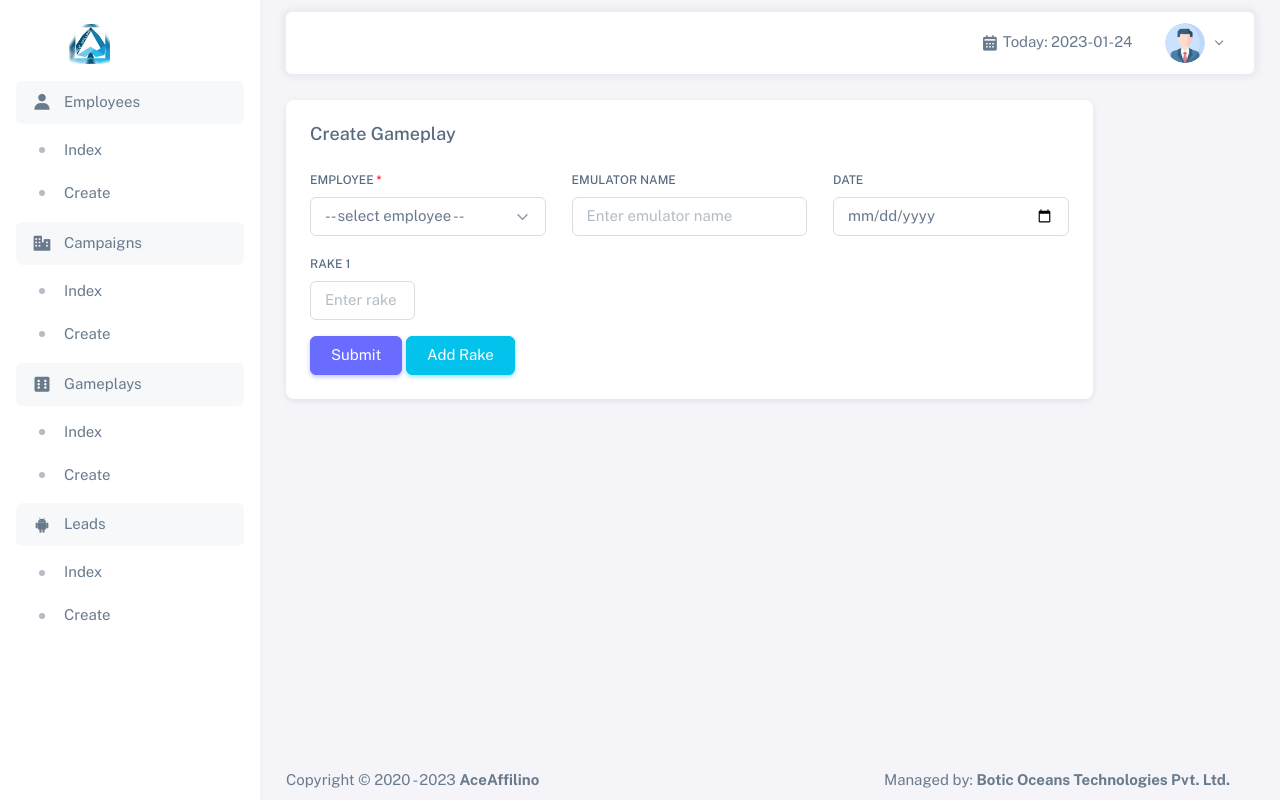
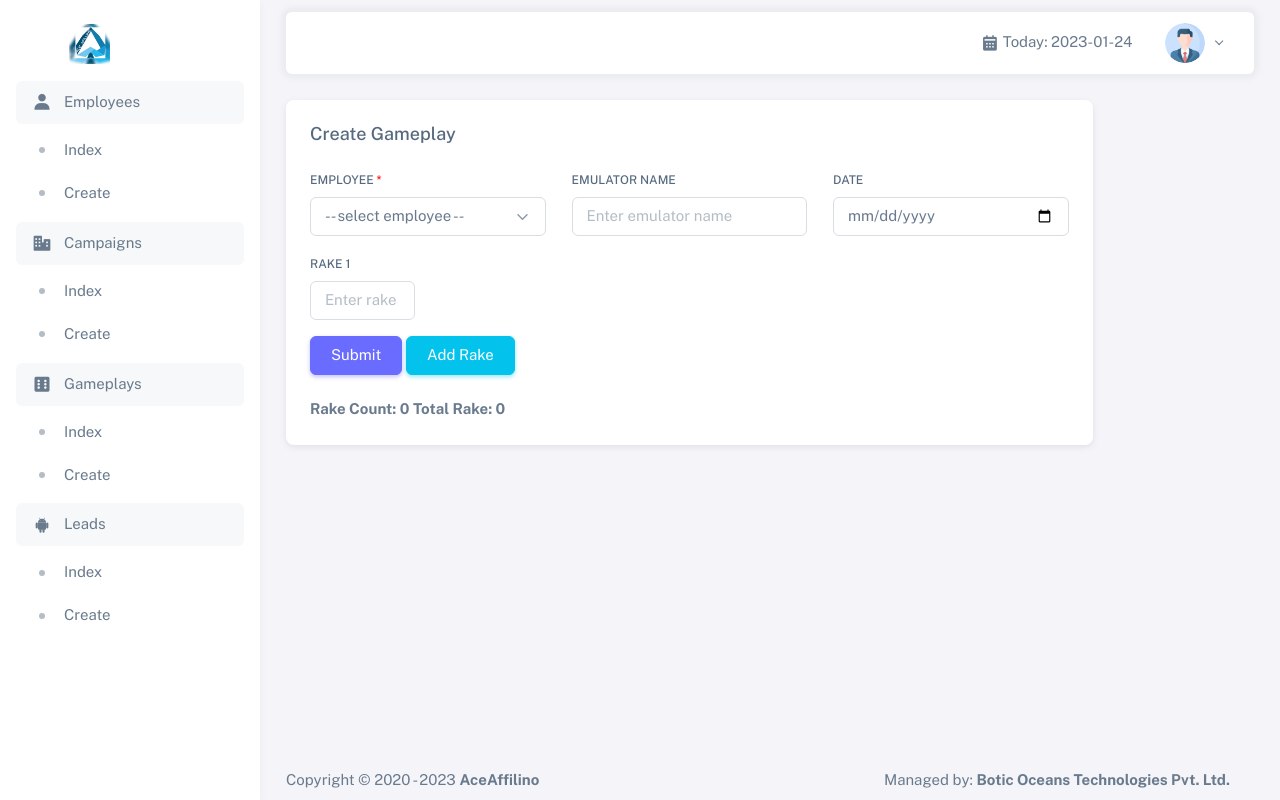
Before and after one commit to Sunil178/Laravel-Styled-PHP, a PHP site: page /gameplays/create in a window 1280 px wide. Run offline with PHP 8.4, Linux system fonts and the light colour scheme; the visitor is signed in with stand-in values (Sample User, id 1); data that the repository does not hold is empty; some libraries are stand-ins or nearby versions.

Commit message:
Made multi valued rake for gameplay

```diff
--- a/controller/campaign.php
+++ b/controller/campaign.php
@@ -12,7 +12,7 @@ else {
     $db_res = $model->create($data);
 }
 
-if ($db_res !== false && $db_res > 0) {
+if ($db_res !== false) {
     session_write_close();
     header("Location: /acampaigns");
 }
--- a/controller/employee.php
+++ b/controller/employee.php
@@ -23,7 +23,7 @@ else {
     $db_res = $model->create($data);
 }
 
-if ($db_res !== false && $db_res > 0) {
+if ($db_res !== false) {
     session_write_close();
     header("Location: /employees");
 }
--- a/controller/lead.php
+++ b/controller/lead.php
@@ -50,7 +50,7 @@ else {
     $db_res = $model->create($data);
 }
 
-if ($db_res !== false && $db_res > 0) {
+if ($db_res !== false) {
     session_write_close();
     header("Location: /leads");
 }
--- a/database/model.php
+++ b/database/model.php
@@ -16,6 +16,10 @@
             global $conn;
             $this->conn = $conn;
             $this->table = $table;
+        }
+
+        public function getConnection() {
+            return $this->conn;
         }
 
         private function affectExecuteRows($stmt) {
--- a/views/gameplays/edit.php
+++ b/views/gameplays/edit.php
@@ -8,5 +8,8 @@
     $model = new Model('gameplays');
     $gameplay = $model->get($gameplay_id);
 
+    $model = new Model('gameplay_rakes');
+    $gameplay_rakes = $model->getBy([ 'gameplay_id' => $gameplay_id ]);
+
     include_once __DIR__."/store.php";
 ?>
--- a/views/gameplays/index.php
+++ b/views/gameplays/index.php
@@ -24,8 +24,8 @@
                         <th> Employee Name </th>
                     <?php } ?>
                     <th> Emulator Name </th>
+                    <th> Count </th>
                     <th> Rake </th>
-                    <th> Count </th>
                     <th> Date </th>
                     <th> Action </th>
                 </tr>
@@ -38,8 +38,8 @@
                             <td> <?php echo $gameplay->name . ' : ' . $gameplay->username ?> </td>
                         <?php } ?>
                         <td> <?php echo $gameplay->emulator_name ?> </td>
+                        <td> <?php echo $gameplay->count ?> </td>
                         <td> <?php echo $gameplay->rake ?> </td>
-                        <td> <?php echo $gameplay->count ?> </td>
                         <td> <?php echo $gameplay->date ?> </td>
                         <td>
                             <a href="/gameplays/edit/<?php echo $gameplay->id ?>" class="btn btn-info btn-sm">Edit</a>
--- a/views/gameplays/store.php
+++ b/views/gameplays/store.php
@@ -42,6 +42,20 @@
                               </div>
                          </div>
                          <div class="row" id="rake-block">
+                              <?php $total_rake = 0; ?>
+                              <?php $rake_count = is_array($gameplay_rakes) ? count($gameplay_rakes) : 0 ; ?>
+                              <?php if ($rake_count > 0) { ?>
+                                   <?php foreach ($gameplay_rakes as $index => $gameplay_rake) { ?>
+                                        <div class="mb-3 col-md-2 rake-input">
+                                             <div class="form-group">
+                                                  <label class="form-label">Rake <?php echo ($index + 1) ?></label>
+                                                  <input type="number" step="any" class="form-control" name="rakes[<?php echo $index ?>]" placeholder="Enter rake <?php echo ($index + 1) ?>" value="<?php echo $gameplay_rake->rake ?>">
+                                                  <input type="hidden" name="rake_ids[<?php echo $index ?>]" value="<?php echo $gameplay_rake->id ?>">
+                                             </div>
+                                        </div>
+                                        <?php $total_rake += $gameplay_rake->rake; ?>
+                                   <?php } ?>
+                              <?php } else { ?>
                                    <div class="mb-3 col-md-2 rake-input">
                                         <div class="form-group">
                                              <label class="form-label">Rake 1</label>
@@ -49,9 +63,14 @@
                                              <input type="hidden" name="rake_ids[0]" value="0">
                                         </div>
                                    </div>
+                              <?php } ?>
                          </div>
                          <button type="submit" class="btn btn-primary">Submit</button>
                          <button type="button" id="add-rake" class="btn btn-info">Add Rake</button>
+                         <br>
+                         <br>
+                         <b><label>Rake Count: <?php echo $rake_count ?></label></b>
+                         <b><label>Total Rake: <?php echo $total_rake ?></label></b>
                     </form>
                </div>
           </div>
@@ -61,7 +80,15 @@
 <?php ob_start(); ?>
 
      <script>
-          var rake_input = $('#rake-block').first().html();
+          var rake_input = `
+<div class="mb-3 col-md-2 rake-input">
+     <div class="form-group">
+          <label class="form-label">Rake 1</label>
+          <input type="number" step="any" class="form-control" name="rakes[0]" placeholder="Enter rake 1">
+          <input type="hidden" name="rake_ids[0]" value="0">
+     </div>
+</div>
+`;
           $('#add-rake').on('click', function(event) {
                new_rake_input = $(rake_input);
                rake_count = $('.rake-input').length + 1;
@@ -69,6 +96,7 @@
                new_rake_input.find( 'input[type="number"]' ).attr('placeholder', 'Enter rake ' + rake_count);
                new_rake_input.find( 'input[type="number"]' ).attr('name', `rakes[${rake_count-1}]`);
                new_rake_input.find( 'input[type="hidden"]' ).attr('name', `rake_ids[${rake_count-1}]`);
+               new_rake_input.find( 'input[type="hidden"]' ).val(0);
                $('#rake-block').append(new_rake_input);
           });
      </script>
```
Also changed, not shown: controller/gameplay.php (+5 -3 lines). Lines whose indentation alone changed are shown as unchanged.
